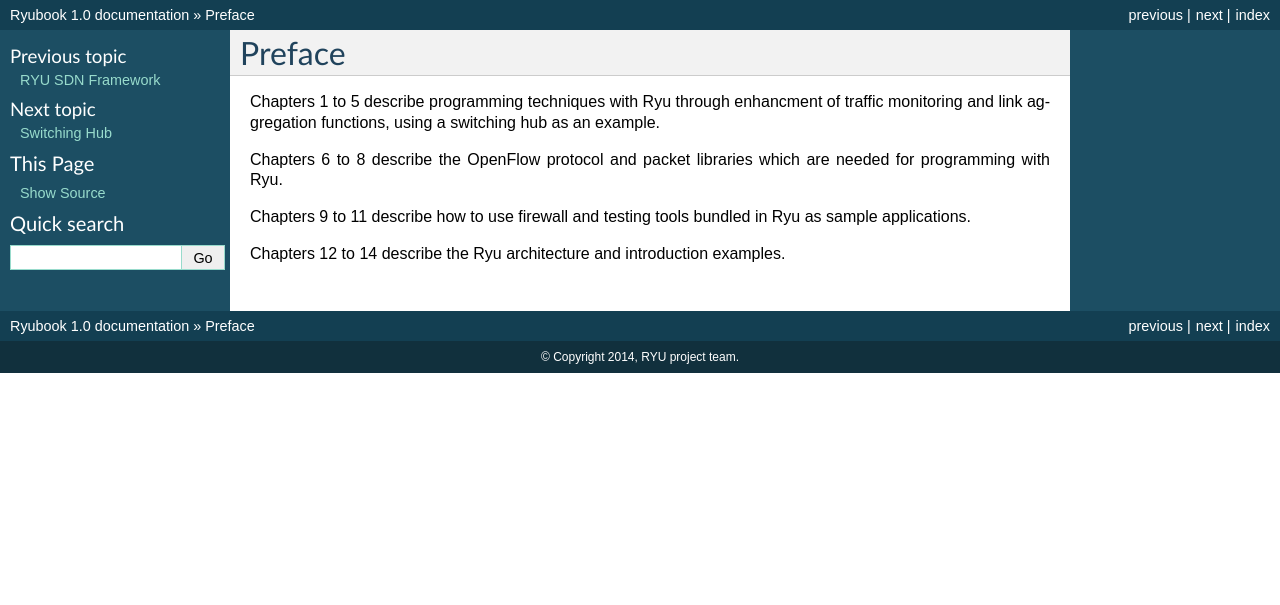
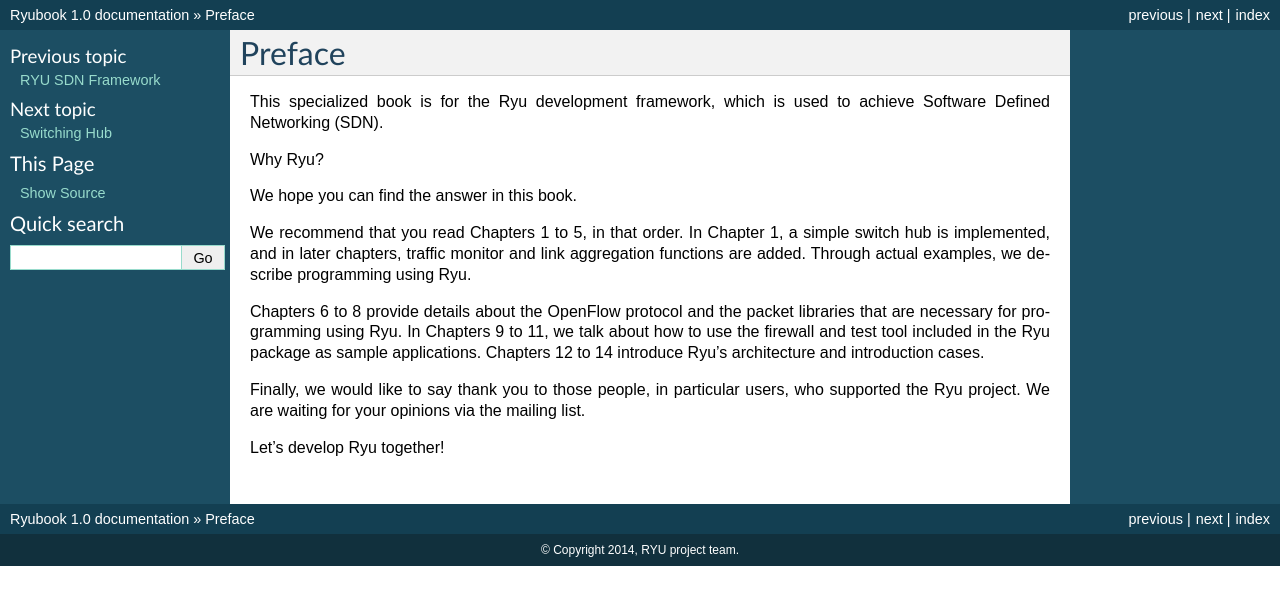
Before and after one commit to osrg/ryu-book, a Sphinx documentation site: the page built from en/source/preface.rst, in a window 1280 px wide. Shown: the top 605 px of the page. Built offline with Sphinx 7.4.7, drawn with Linux system fonts in a browser that asks for light colours.

Commit message:
en/preface: update

```diff
--- a/en/source/preface.rst
+++ b/en/source/preface.rst
@@ -3,10 +3,16 @@
 Preface
 ========
 
-Chapters 1 to 5 describe programming techniques with Ryu through enhancment of traffic monitoring and link aggregation functions, using a switching hub as an example.
+This specialized book is for the Ryu development framework, which is used to achieve Software Defined Networking (SDN).
 
-Chapters 6 to 8 describe the OpenFlow protocol and packet libraries which are needed for programming with Ryu.
+Why Ryu?
 
-Chapters 9 to 11 describe how to use firewall and testing tools bundled in Ryu as sample applications.
+We hope you can find the answer in this book.
 
-Chapters 12 to 14 describe the Ryu architecture and introduction examples.
+We recommend that you read Chapters 1 to 5, in that order. In Chapter 1, a simple switch hub is implemented, and in later chapters, traffic monitor and link aggregation functions are added. Through actual examples, we describe programming using Ryu.
+
+Chapters 6 to 8 provide details about the OpenFlow protocol and the packet libraries that are necessary for programming using Ryu. In Chapters 9 to 11, we talk about how to use the firewall and test tool included in the Ryu package as sample applications. Chapters 12 to 14 introduce Ryu's architecture and introduction cases.
+
+Finally, we would like to say thank you to those people, in particular users, who supported the Ryu project. We are waiting for your opinions via the mailing list.
+
+Let's develop Ryu together!
```
